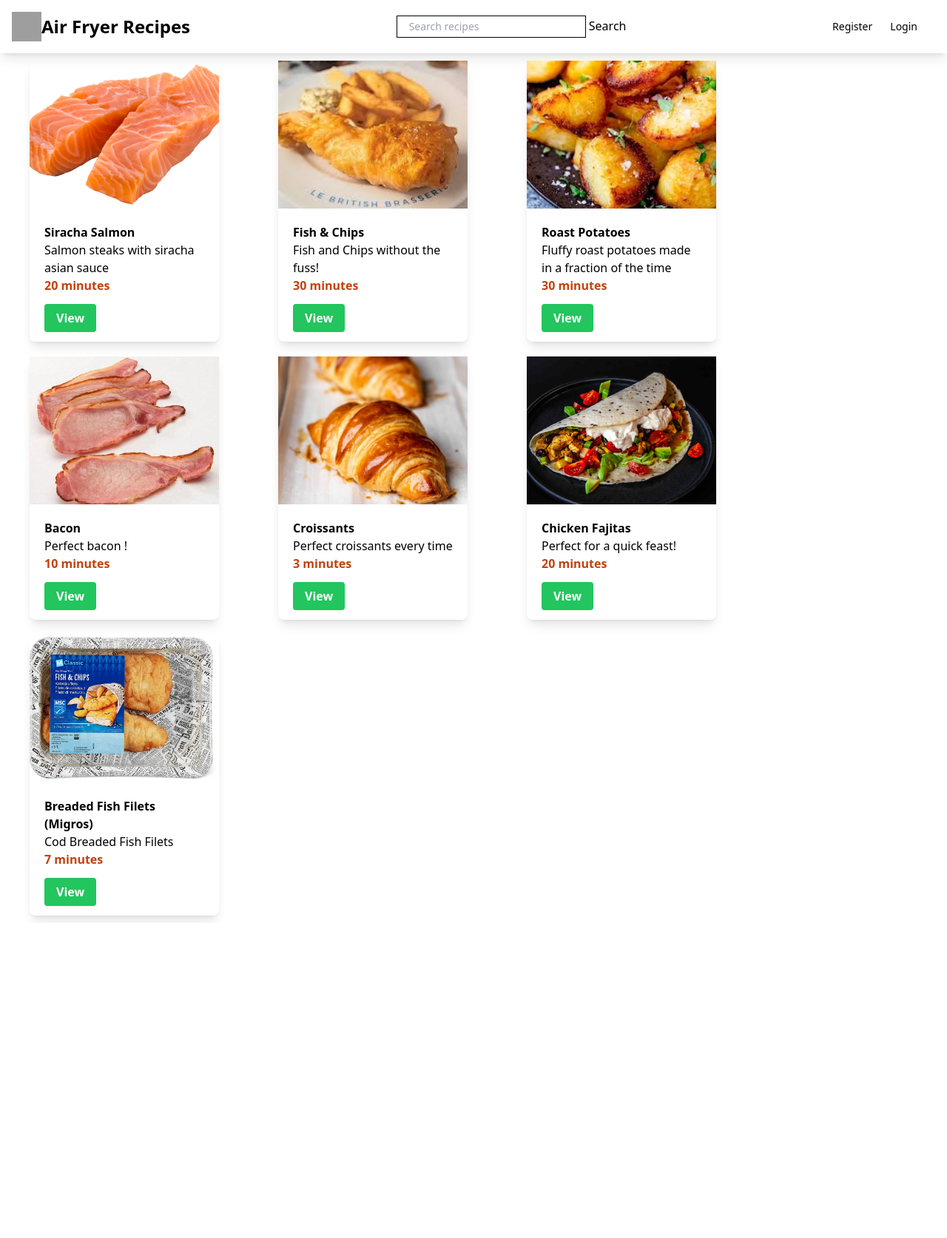
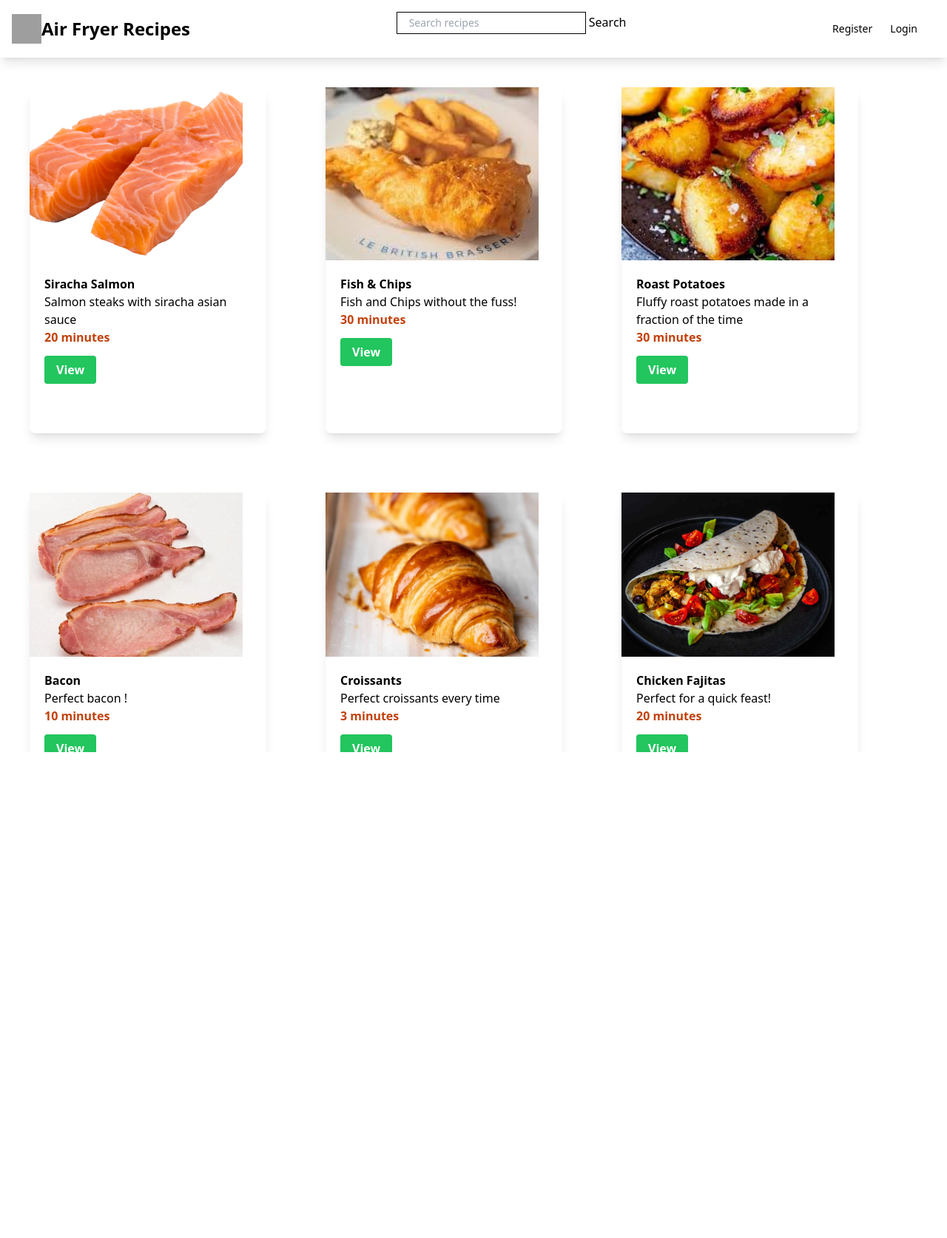
Before and after one commit to Kempy4563/airfryer, a Django app: page / in a window 1280 px wide. Shown: the whole page at 74% size. Before the commit the page ends 1245 px from the top, so only its background shows below. Run offline with Django 5.2, Linux system fonts and the light colour scheme; data comes from the database, SQL or seed files in the repository; some libraries are stand-ins or nearby versions; grey boxes are pictures that could not be loaded.

Commit message:
style image changes

```diff
--- /dev/null
+++ b/airfryer_recipes/airfryer_app/static/css/styles.css
@@ -0,0 +1,12 @@
+@media only screen and (min-device-width : 320px) and (max-device-width : 480px) {
+  body {
+    background: #f6f1f1;
+    width: 100%;
+  }
+}
+
+.recipe-image {
+    width: 90%; /* Set the width to 100% of the parent container */
+    height: 50%; /* Set the height to a fixed value */
+    object-fit: cover; /* Scale the image to fit the container */
+}
--- a/airfryer_recipes/airfryer_app/templates/airfryer_app/base.html
+++ b/airfryer_recipes/airfryer_app/templates/airfryer_app/base.html
@@ -1,9 +1,12 @@
-    <!DOCTYPE html>
+{% load static %}
+
+<head>
+<!DOCTYPE html>
     <html lang="en">
-    <head>
         <meta charset="UTF-8">
         <title>Air-Fryer Recipes by Lee Kempson</title>
         <script src="https://cdn.tailwindcss.com"></script>
+          <link rel="stylesheet" type="text/css" href="{% static 'css/styles.css' %}">
 
     </head>
     <body>
--- a/airfryer_recipes/airfryer_app/templates/airfryer_app/index.html
+++ b/airfryer_recipes/airfryer_app/templates/airfryer_app/index.html
@@ -35,17 +35,6 @@
     {% endfor %}
   </div>
 
-<style>
-  .recipe-image {
-    width: 100%; /* Set the width to 100% of the parent container */
-    height: 200px; /* Set the height to a fixed value */
-    object-fit: cover; /* Scale the image to fit the container */
-  }
-  .product {
-    width: 20%; /* Set the width to 33.33% of the parent container */
-        margin: 10px 40px; /* Reduce the margin on the right */
 
-  }
-</style>
 
 {% endblock %}
```
Also changed, not shown: airfryer_recipes/airfryer_app/templates/airfryer_app/detail.html (+3 -9 lines), airfryer_recipes/airfryer_recipes/settings.py (+8 -10 lines).
